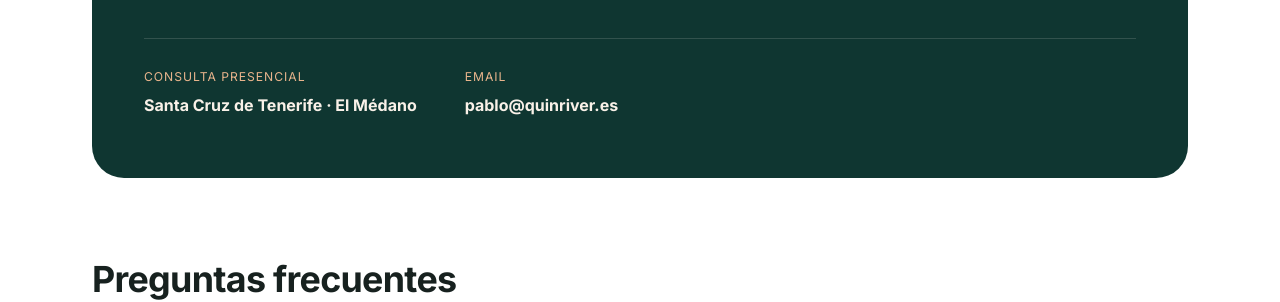
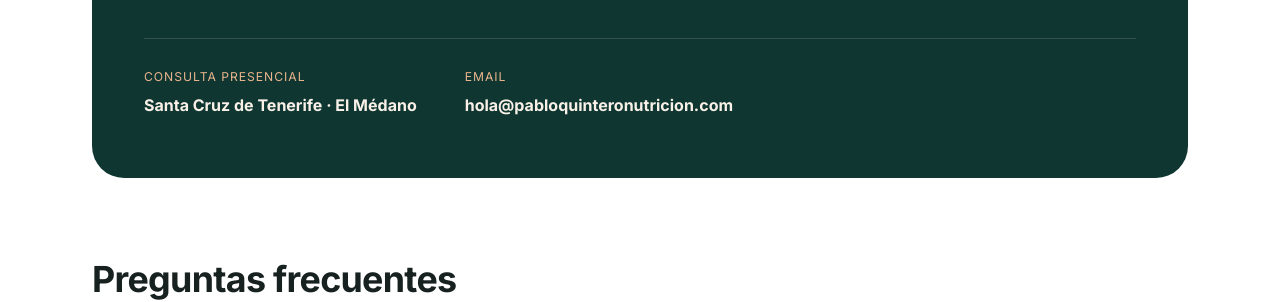
Before and after one commit to pquinriver/pabloquintero-nutricion, a Jekyll site: the page index.html, which Jekyll copies as it is, in a window 1280 px wide and 900 px high, scrolled down 5264 px. Shown: the part 165-467 px from the top of the window. Built offline with Jekyll 4.4.1, drawn with Linux system fonts in a browser that asks for light colours.

Commit message:
Switch contact email to hola@pabloquinteronutricion.com
Co-Authored-By: Claude Sonnet 5 <noreply@anthropic.com>

```diff
--- a/aviso-legal.html
+++ b/aviso-legal.html
@@ -63,7 +63,7 @@
       <div><b>NIF:</b> B27607928</div>
       <div><b>Domicilio social:</b> Paseo Jaquita 46, El Médano, 38612, Santa Cruz de Tenerife</div>
       <div><b>Dirección de la consulta:</b> Rambla de Santa Cruz, 131, 38001, Santa Cruz de Tenerife</div>
-      <div><b>Contacto:</b> <a href="mailto:pablo@quinriver.es">pablo@quinriver.es</a> · +34 642 10 41 90</div>
+      <div><b>Contacto:</b> <a href="mailto:hola@pabloquinteronutricion.com">hola@pabloquinteronutricion.com</a> · +34 642 10 41 90</div>
       <div><b>Sitio web:</b> pabloquinteronutricion.com</div>
     </div>
 
--- a/cookies.html
+++ b/cookies.html
@@ -72,7 +72,7 @@
     <p>Aunque este sitio no utiliza cookies actualmente, puedes configurar tu navegador para bloquear o eliminar las cookies de cualquier sitio web que visites desde el menú de ajustes o configuración de privacidad de tu navegador (Chrome, Firefox, Safari, Edge, etc.).</p>
 
     <h2>5. Más información</h2>
-    <p>Para cualquier duda sobre esta política de cookies, puedes escribirnos a <a href="mailto:pablo@quinriver.es">pablo@quinriver.es</a>. Consulta también nuestra <a href="privacidad.html">política de privacidad</a>.</p>
+    <p>Para cualquier duda sobre esta política de cookies, puedes escribirnos a <a href="mailto:hola@pabloquinteronutricion.com">hola@pabloquinteronutricion.com</a>. Consulta también nuestra <a href="privacidad.html">política de privacidad</a>.</p>
 
   </section>
 
--- a/index.html
+++ b/index.html
@@ -37,7 +37,7 @@
       "url": "https://pabloquinteronutricion.com/",
       "image": "https://pabloquinteronutricion.com/assets/pablo.png",
       "telephone": "+34642104190",
-      "email": "pablo@quinriver.es",
+      "email": "hola@pabloquinteronutricion.com",
       "address": {
         "@type": "PostalAddress",
         "addressRegion": "Canarias",
@@ -337,7 +337,7 @@
         </div>
         <div>
           <div class="label">Email</div>
-          <div class="value">pablo@quinriver.es</div>
+          <div class="value">hola@pabloquinteronutricion.com</div>
         </div>
       </div>
     </div>
--- a/llms.txt
+++ b/llms.txt
@@ -4,7 +4,7 @@
 
 ## Sobre la consulta
 - Ubicación: Rambla de Santa Cruz, 131, 38001 Santa Cruz de Tenerife (consulta presencial).
-- Contacto: pablo@quinriver.es · WhatsApp/teléfono +34 642 10 41 90.
+- Contacto: hola@pabloquinteronutricion.com · WhatsApp/teléfono +34 642 10 41 90.
 - Primera consulta: 45-60 minutos. Es una valoración de historia, hábitos, alimentación, actividad, descanso y objetivos — no es una dieta cerrada desde el primer día.
 
 ## Áreas de atención
--- a/privacidad.html
+++ b/privacidad.html
@@ -62,7 +62,7 @@
       <div><b>Responsable del tratamiento:</b> Flint Bio S.L.</div>
       <div><b>NIF:</b> B27607928</div>
       <div><b>Domicilio:</b> Paseo Jaquita 46, El Médano, 38612, Santa Cruz de Tenerife</div>
-      <div><b>Contacto para temas de privacidad:</b> <a href="mailto:pablo@quinriver.es">pablo@quinriver.es</a></div>
+      <div><b>Contacto para temas de privacidad:</b> <a href="mailto:hola@pabloquinteronutricion.com">hola@pabloquinteronutricion.com</a></div>
     </div>
 
     <h2>1. Qué datos tratamos y de dónde los obtenemos</h2>
@@ -89,7 +89,7 @@
     <p>Conservamos tus datos mientras exista una relación contigo (por ejemplo, mientras seas paciente) y, posteriormente, durante los plazos legalmente exigidos para atender eventuales responsabilidades legales, fiscales o mercantiles.</p>
 
     <h2>7. Tus derechos</h2>
-    <p>Puedes ejercer tus derechos de acceso, rectificación, supresión, oposición, limitación del tratamiento y portabilidad de tus datos escribiendo a <a href="mailto:pablo@quinriver.es">pablo@quinriver.es</a>, indicando el derecho que deseas ejercer y aportando copia de un documento que acredite tu identidad.</p>
+    <p>Puedes ejercer tus derechos de acceso, rectificación, supresión, oposición, limitación del tratamiento y portabilidad de tus datos escribiendo a <a href="mailto:hola@pabloquinteronutricion.com">hola@pabloquinteronutricion.com</a>, indicando el derecho que deseas ejercer y aportando copia de un documento que acredite tu identidad.</p>
     <p>Si consideras que el tratamiento de tus datos no se ajusta a la normativa vigente, tienes derecho a presentar una reclamación ante la Agencia Española de Protección de Datos (<a href="https://www.aepd.es" target="_blank" rel="noopener">www.aepd.es</a>).</p>
 
     <h2>8. Seguridad</h2>
```
Also changed, not shown: CONTENIDO-PENDIENTE.md (+1 -1 lines).
